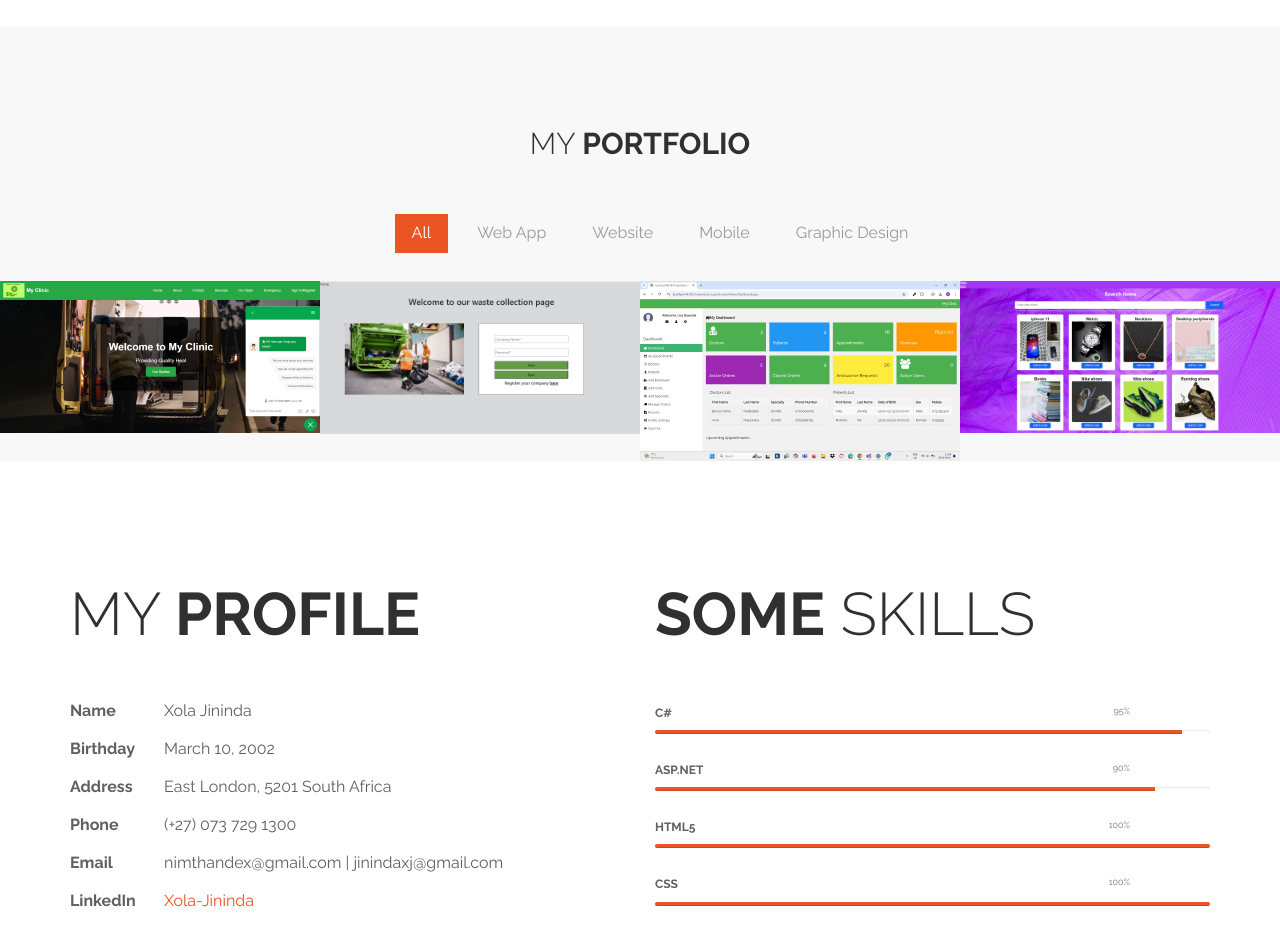
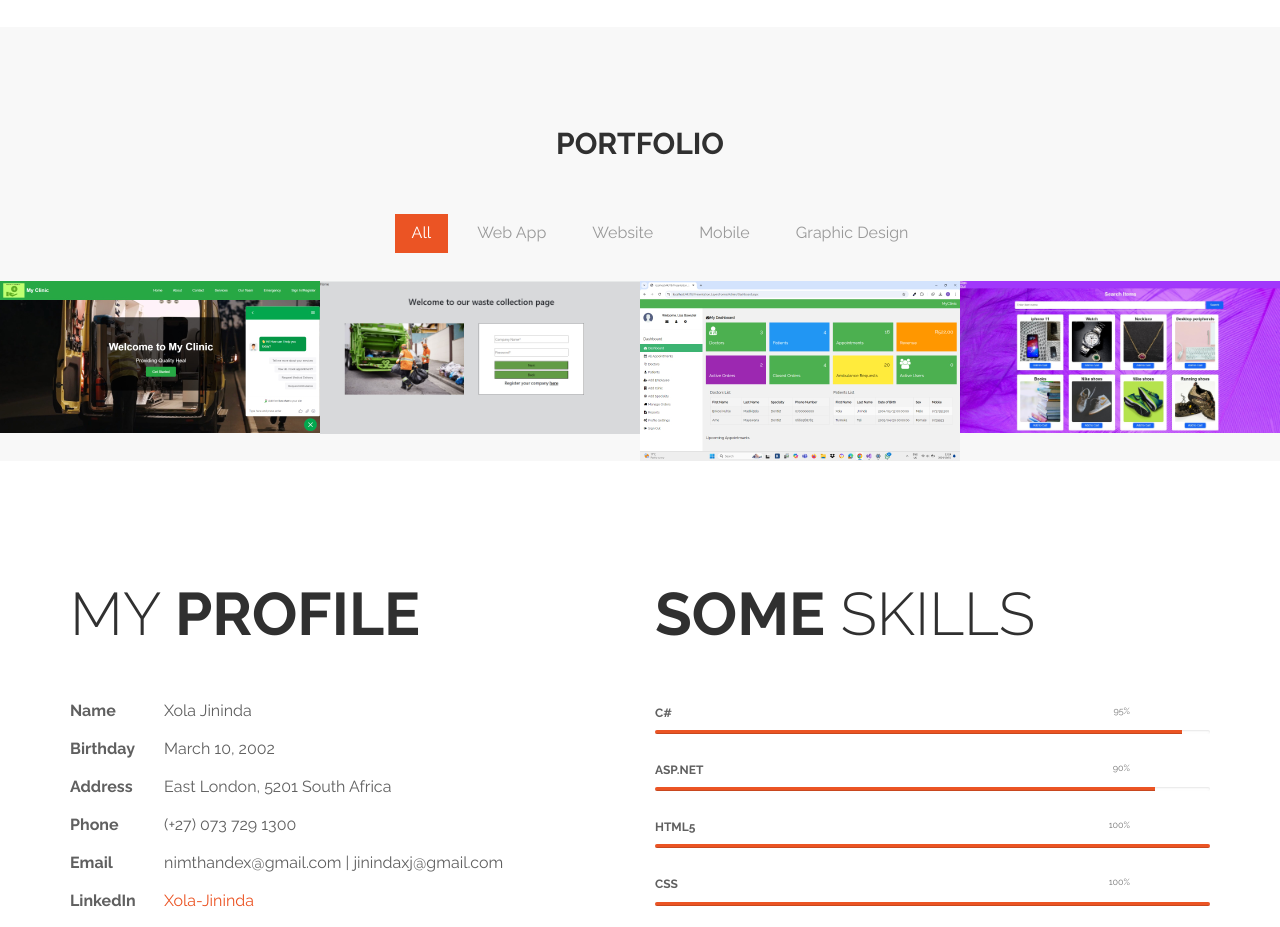
Before and after one commit to Xola-Jininda/Portfolio, a plain HTML site: page index.html in a window 1280 px wide. Shown: the part 1740-2667 px from the top of the page. Drawn offline with Linux system fonts and the light colour scheme.

```diff
--- a/index.html
+++ b/index.html
@@ -112,7 +112,7 @@
 			<div class="row">
 				<div class="col-md-12 wow bounce">
 					<div class="title">
-						<h2 class="tm-portfolio-title">My <strong>Portfolio</strong></h2>
+						<h2 class="tm-portfolio-title"><strong>Portfolio</strong></h2>
 					</div>
 
 					<!-- START ISO SECTION -->
```
